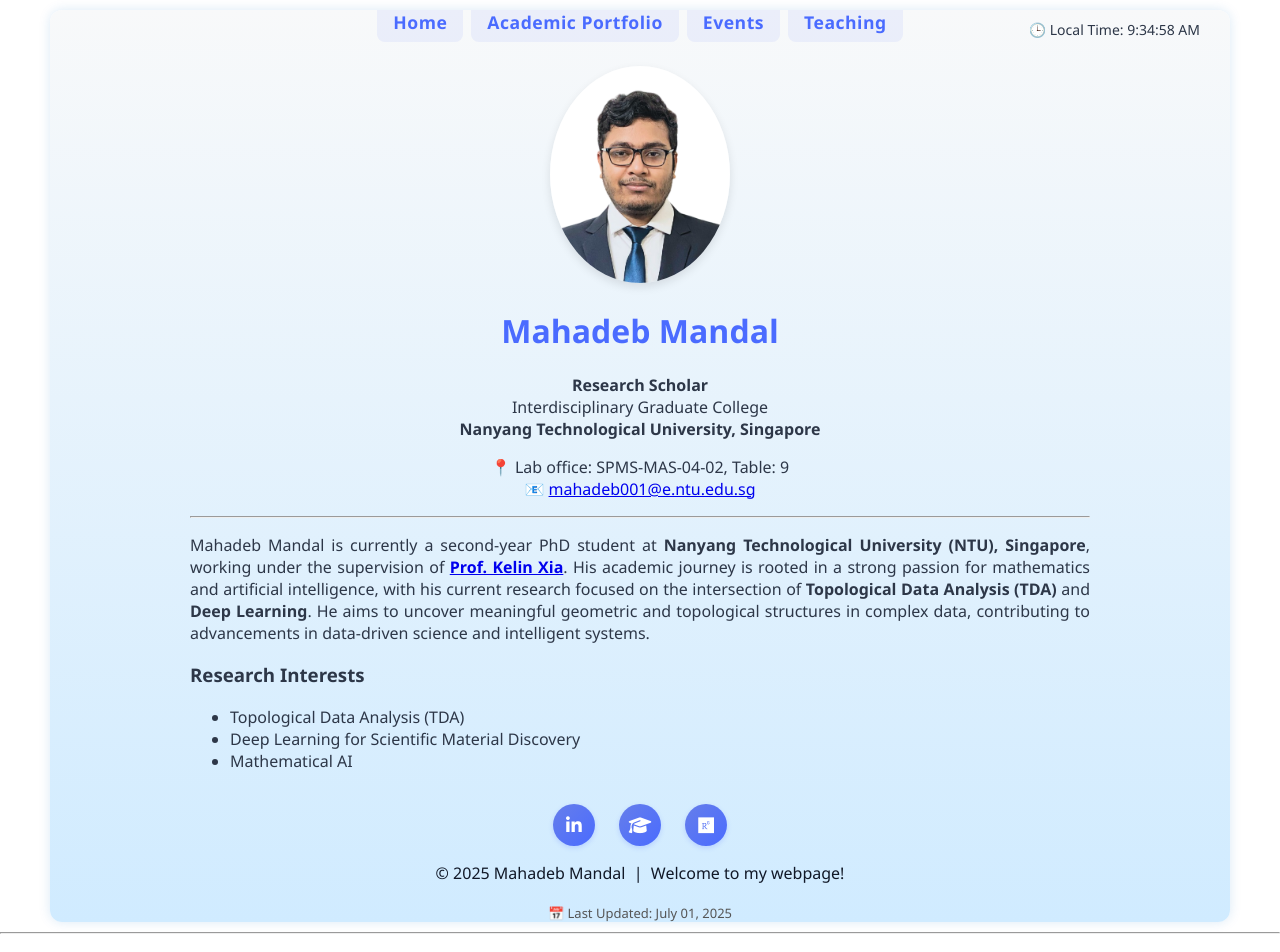
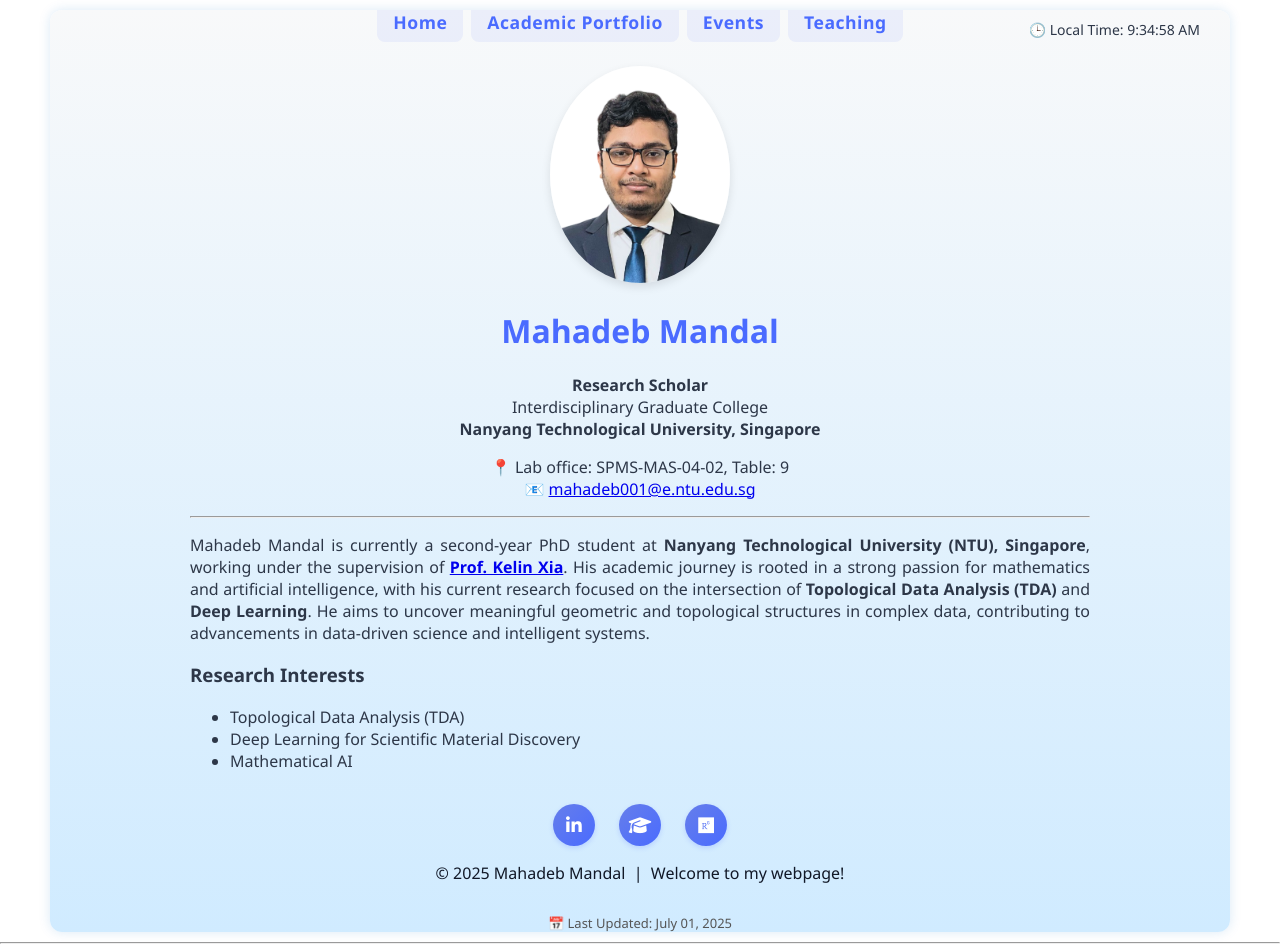
Before and after one commit to mahadeb-ai/mahadeb-ai.github.io, a Jekyll site: the page built from index.md, in a window 1280 px wide. Built offline with Jekyll 4.4.1, drawn with Linux system fonts in a browser that asks for light colours.

Commit message:
Update default.html

```diff
--- a/_layouts/default.html
+++ b/_layouts/default.html
@@ -271,7 +271,7 @@
                 </div>
                 <p>&copy; 2025 Mahadeb Mandal &nbsp;|&nbsp; Welcome to my webpage!</p>
             </footer>
-            <div style="text-align: center; font-size: 13px; color: #555; margin-top: 20px;">
+            <div style="text-align: center; font-size: 13px; color: #555; margin-top: 30px;">
       📅 Last Updated: {{ page.last_modified_at | date: "%B %d, %Y" }}
             </div>
         </div>
```
